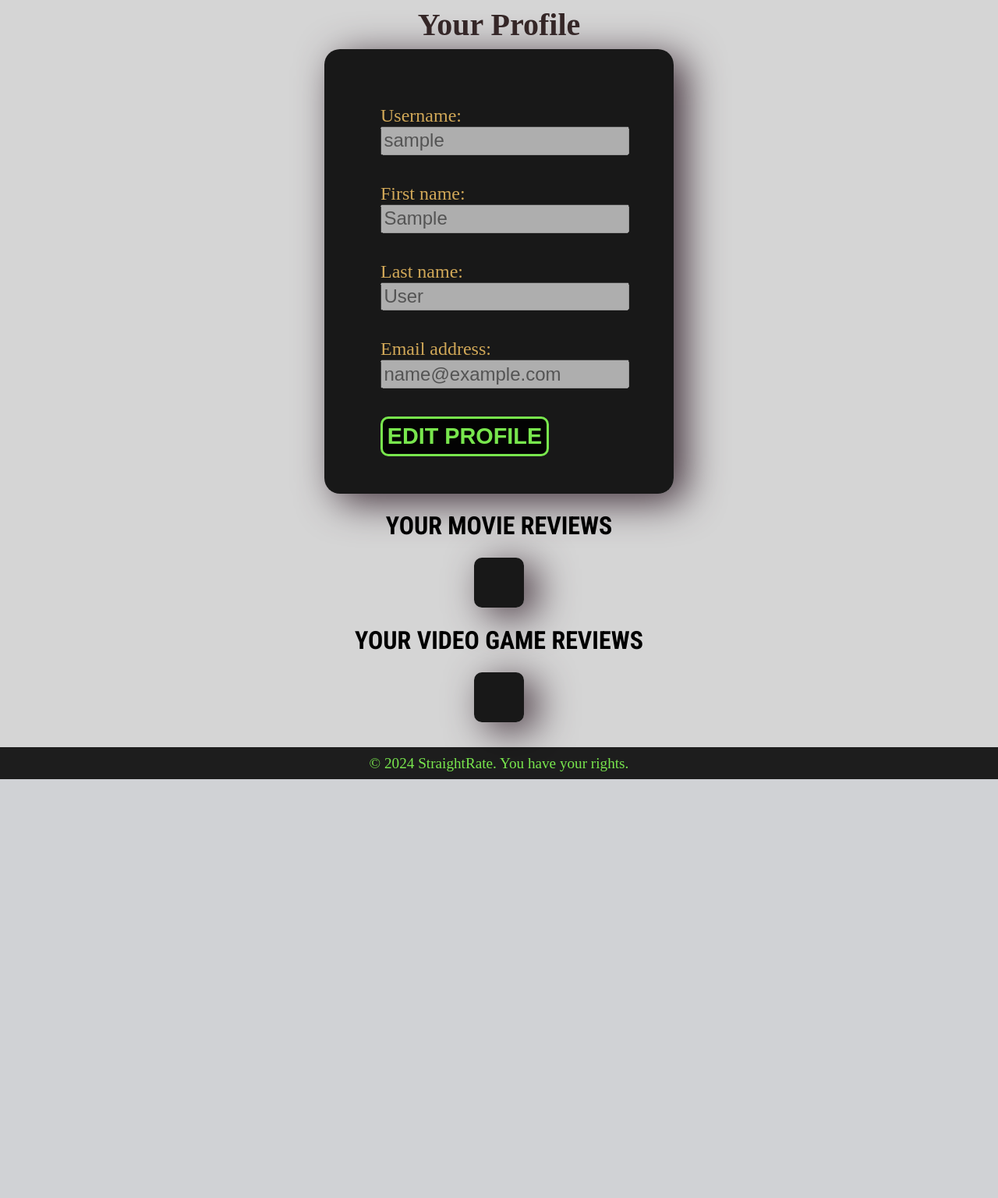
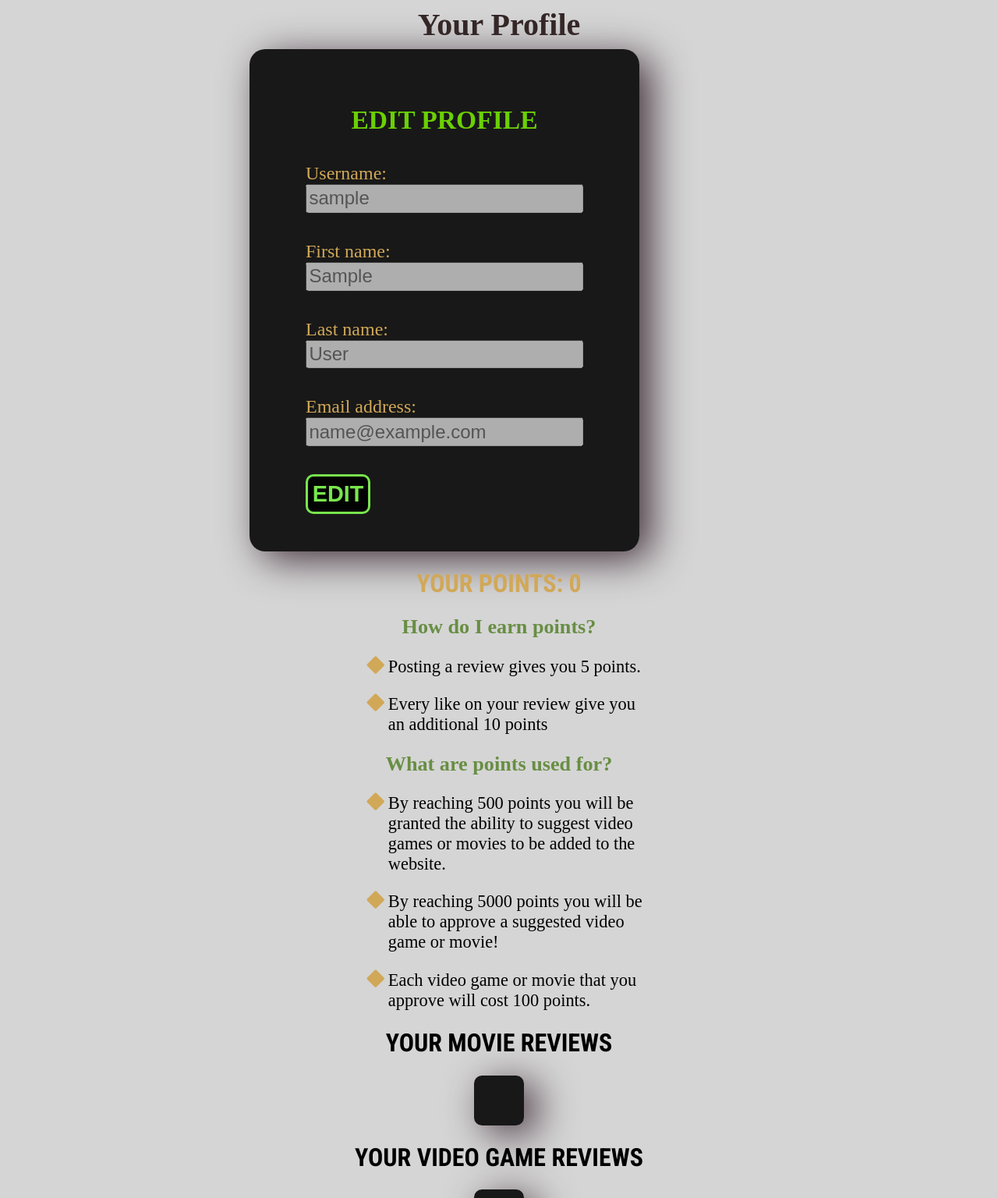
Before and after one commit to lefcho/StraightRate_2.0, a Django app: page /accounts/view-profile/ in a window 1280 px wide. Shown: the part 170-1706 px from the top of the page at 78% size. Before the commit the page ends 1169 px from the top, so only its background shows below. Run offline with Django 5.2, Linux system fonts and the light colour scheme; the visitor is signed in with stand-in values (Sample User, id 1); data that the repository does not hold is empty; some libraries are stand-ins or nearby versions; some web fonts are replaced.

Commit message:
updated profile details to show point and added points info

```diff
--- a/static/scripts/editProfileFieldsHandler.js
+++ b/static/scripts/editProfileFieldsHandler.js
@@ -1,6 +1,5 @@
 // Handle Profile Edit and Cancel
 
-// Store the original values in a variable
 let originalValues = {};
 
 // When the "Edit" button is clicked
--- a/static/styles/details.css
+++ b/static/styles/details.css
@@ -188,6 +188,7 @@
 }
 
 .review {
+    width: 100%;
     display: flex;
     flex-direction: column;
     justify-content: left;
--- a/static/styles/profile.css
+++ b/static/styles/profile.css
@@ -15,8 +15,10 @@
     flex-direction: column;
     align-items: flex-start;
     font-size: 1.5em;
+    max-width: 500px;
 
     input {
+        width: 100%;
         font-size: 1em;
         padding: 0.1em;
     }
@@ -28,6 +30,62 @@
     margin: 0 auto;
     display: inline-block;
     color: #352727;
+}
+
+.profile-details {
+    width: 50%;
+    display: flex;
+    flex-direction: column;
+    justify-content: space-between;
+}
+
+@media (min-width: 1500px) {
+    .profile-details {
+        flex-direction: row;
+    }
+}
+
+.edit-prof-title {
+    font-size: 1.4em;
+    margin: 0 auto;
+    text-transform: uppercase;
+    color: rgba(127, 255, 0, 0.8);
+}
+
+.points-info{
+    font-size: 1.4em;
+    margin: 0 auto;
+    width: 60%;
+    display: flex;
+    gap: 1em;
+    flex-direction: column;
+    justify-content: center;
+    align-items: center;
+
+}
+
+.li-points-info {
+    color: black;
+}
+
+.points-question {
+    color: rgba(76, 124, 30, 0.8);
+}
+
+.points-ul {
+    display: flex;
+    flex-direction: column;
+    gap: 1em;
+    padding-left: 1em;
+}
+
+.combine {
+    display: flex;
+    flex-direction: row;
+}
+
+.p-1 {
+    padding-right: 5px;
 }
 
 .reviews {
--- a/templates/users/view-profile.html
+++ b/templates/users/view-profile.html
@@ -5,19 +5,45 @@
 
         <div class="profile-info">
             <h1>Your Profile</h1>
+            <div class="profile-details">
                 <form class="edited" method="POST" action="{% url 'update-profile' %}">
+                    <h3 class="edit-prof-title">Edit Profile</h3>
                     {% csrf_token %}
                     {{ form.as_p }}
-            <button type="button" id="edit-profile-btn" class="btn btn-primary">Edit Profile</button>
-            <button type="submit" id="save-profile-btn" class="btn btn-success hidden" name="profile_update">Save
+                    <button type="button" id="edit-profile-btn" class="btn btn-primary">Edit</button>
+                    <button type="submit" id="save-profile-btn" class="btn btn-success hidden" name="profile_update">
+                        Save
                         Changes
                     </button>
                     <button type="button" id="cancel-edit-btn" class="btn btn-danger hidden">Cancel</button>
                 </form>
+                <div class="points-cont">
+                    <h2 class="points">Your Points: {{ user.points }}</h2>
+                    <div class="points-info">
+                        <h3 class="points-question">How do I earn points?</h3>
+                        <ul class="points-ul">
+                            <div class="combine"><i class="fa-solid fa-diamond p-1"></i><li class="li-points-info">Posting a review gives you 5 points.</li></div>
+                            <div class="combine"><i class="fa-solid fa-diamond p-1"></i><li class="li-points-info">Every like on your review give you an additional 10 points</li></div>
+                        </ul>
+                        <h3 class="points-question">What are points used for?</h3>
+                        <ul class="points-ul">
+                            <div class="combine"><i class="fa-solid fa-diamond p-1"></i><li class="li-points-info">By reaching 500 points you will be granted the ability to
+                                suggest video games
+                                or movies to be added to the website.
+                            </li></div>
+                            <div class="combine"><i class="fa-solid fa-diamond p-1"></i><li class="li-points-info">By reaching 5000 points you will be able to approve a suggested
+                                video game or movie!
+                            </li></div>
+                            <div class="combine"><i class="fa-solid fa-diamond p-1"></i><li class="li-points-info">Each video game or movie that you approve will cost 100 points.
+                            </li></div>
+                        </ul>
+                    </div>
+                </div>
+            </div>
         </div>
 
         <!-- Movie Reviews Section -->
-    <h2 class="roboto-h2" >Your Movie Reviews</h2>
+        <h2 class="roboto-h2">Your Movie Reviews</h2>
         <div class="reviews">
             {% for review in movie_reviews %}
                 <div class="review">
@@ -37,7 +63,7 @@
         </div>
 
         <!-- Video Game Reviews Section -->
-    <h2 class="roboto-h2" >Your Video Game Reviews</h2>
+        <h2 class="roboto-h2">Your Video Game Reviews</h2>
         <div class="reviews">
             {% for review in video_game_reviews %}
                 <div class="review">
```
Lines whose indentation alone changed are shown as unchanged.
